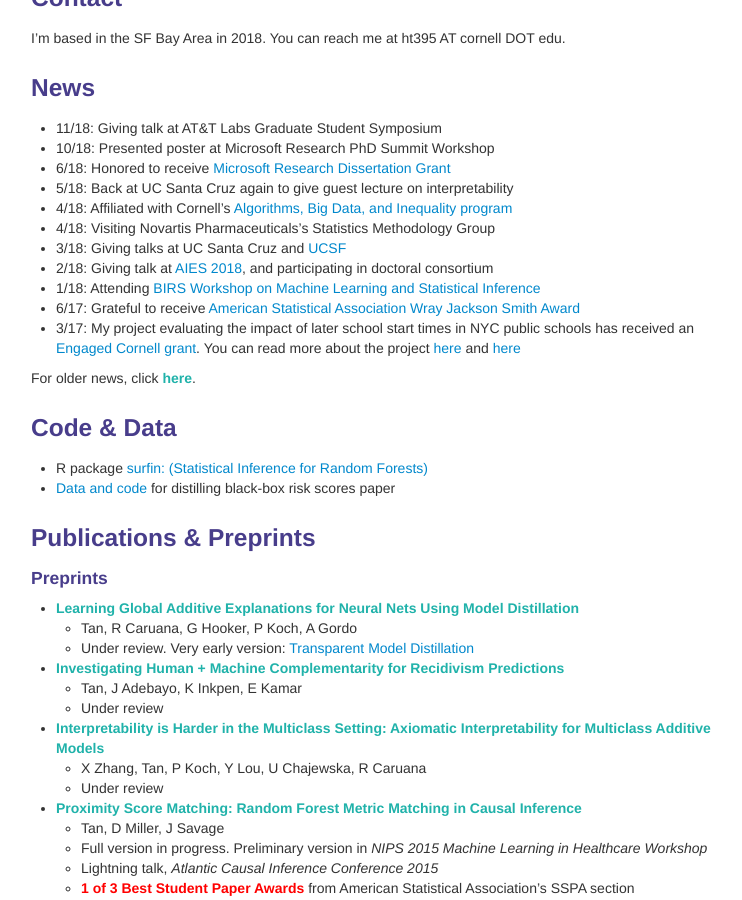
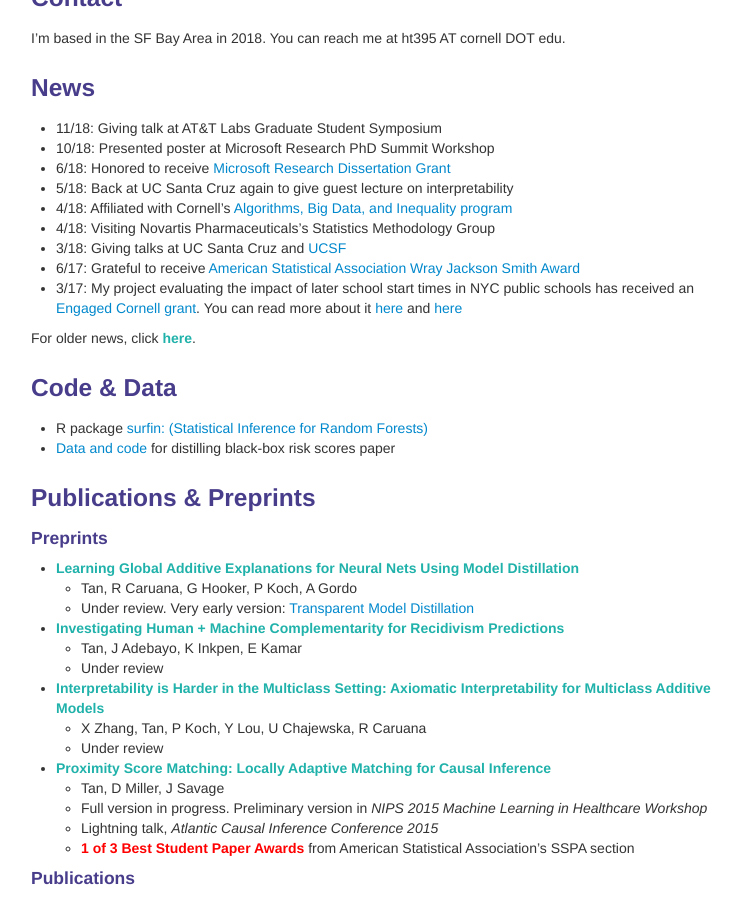
Before and after one commit to shftan/shftan.github.io, a Jekyll site: the page built from index.md, in a window 1280 px wide and 900 px high, scrolled down 383 px. Shown: the whole window, without its empty margins (259-1001 px from the left). Built offline with Jekyll 4.4.1, drawn with Linux system fonts in a browser that asks for light colours.

Commit message:
Update index.md

```diff
--- a/index.md
+++ b/index.md
@@ -37,10 +37,8 @@ I'm based in the SF Bay Area in 2018. You can reach me at ht395 AT cornell DOT e
 - 4/18: Affiliated with Cornell's [Algorithms, Big Data, and Inequality program](http://socialsciences.cornell.edu/algorithms/)
 - 4/18: Visiting Novartis Pharmaceuticals's Statistics Methodology Group
 - 3/18: Giving talks at UC Santa Cruz and [UCSF](https://epibiostat.ucsf.edu/events/two-projects-interpretability-and-causal-inference-auditing-black-box-modelsimpact-evaluation)
-- 2/18: Giving talk at [AIES 2018](http://www.aies-conference.com), and participating in doctoral consortium
-- 1/18: Attending [BIRS Workshop on Machine Learning and Statistical Inference](http://www.birs.ca/events/2018/5-day-workshops/18w5054)
 - 6/17: Grateful to receive [American Statistical Association Wray Jackson Smith Award](http://stattrak.amstat.org/2017/07/01/smithscholarship/)
-- 3/17: My project evaluating the impact of later school start times in NYC public schools has received an [Engaged Cornell grant](http://engaged.cornell.edu/recipient/2017-18-engaged-graduate-student-grant-recipients/). You can read more about the project [here](https://cals.cornell.edu/news/engaged-graduate-student-grants-fund-phd-students/) and [here](http://news.cornell.edu/stories/2017/04/engaged-graduate-student-grants-fund-16-phd-students)
+- 3/17: My project evaluating the impact of later school start times in NYC public schools has received an [Engaged Cornell grant](http://engaged.cornell.edu/recipient/2017-18-engaged-graduate-student-grant-recipients/). You can read more about it [here](https://cals.cornell.edu/news/engaged-graduate-student-grants-fund-phd-students/) and [here](http://news.cornell.edu/stories/2017/04/engaged-graduate-student-grants-fund-16-phd-students)
 
 For older news, click <a class="paper" href="oldernews.html">here</a>.
 
@@ -61,7 +59,7 @@ For older news, click <a class="paper" href="oldernews.html">here</a>.
 - <a class="paper" href="https://arxiv.org/abs/1810.09092">Interpretability is Harder in the Multiclass Setting: Axiomatic Interpretability for Multiclass Additive Models</a>
    - X Zhang, Tan, P Koch, Y Lou, U Chajewska, R Caruana
    - Under review
-- <span class="paper">Proximity Score Matching: Random Forest Metric Matching in Causal Inference</span>
+- <span class="paper">Proximity Score Matching: Locally Adaptive Matching for Causal Inference</span>
    - Tan, D Miller, J Savage
    - Full version in progress. Preliminary version in _NIPS 2015 Machine Learning in Healthcare Workshop_
    - Lightning talk, _Atlantic Causal Inference Conference 2015_
```
